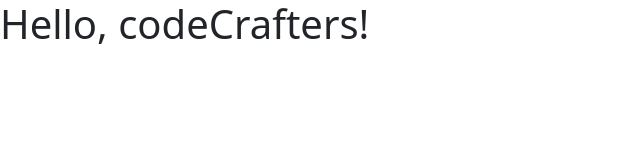
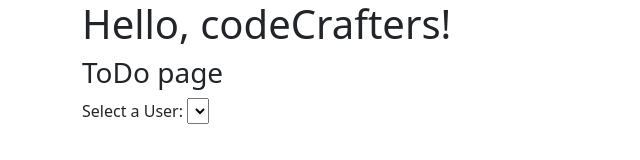
Before and after one commit to YearUp2023FALL-CodeCrafters/StayOrganizedWorkshop, a plain HTML site: page todos.html in a window 1280 px wide. Shown: the whole page, without its empty margins (0-640 px from the left). Drawn offline with nearby package versions, Linux system fonts and the light colour scheme.

Commit message:
todos.html page created

```diff
--- a/index.html
+++ b/todos.html
@@ -7,9 +7,26 @@
     <link href="https://cdn.jsdelivr.net/npm/bootstrap@5.3.2/dist/css/bootstrap.min.css" rel="stylesheet" integrity="sha384-T3c6CoIi6uLrA9TneNEoa7RxnatzjcDSCmG1MXxSR1GAsXEV/Dwwykc2MPK8M2HN" crossorigin="anonymous">
   </head>
   <body>
-    <h1>Hello, codeCrafters!</h1>
+
+    <div class="container">
+      <h1>Hello, codeCrafters!</h1>
+      <h3>ToDo page</h3>
+      <div class="row">
+        <div class="col">
+          <label for="userSelect">Select a User:</label>
+          <select name="" id="selectUserDropdown">
+            <!-- <option value="">Select a user</option> -->
+          </select>
+        </div>
+      </div>
+
+      <div id="todosOutput"></div>
+
+    </div>
+
 
 
     <script src="https://cdn.jsdelivr.net/npm/bootstrap@5.3.2/dist/js/bootstrap.bundle.min.js" integrity="sha384-C6RzsynM9kWDrMNeT87bh95OGNyZPhcTNXj1NW7RuBCsyN/o0jlpcV8Qyq46cDfL" crossorigin="anonymous"></script>
+    <script src=""></script>
   </body>
 </html>
```
